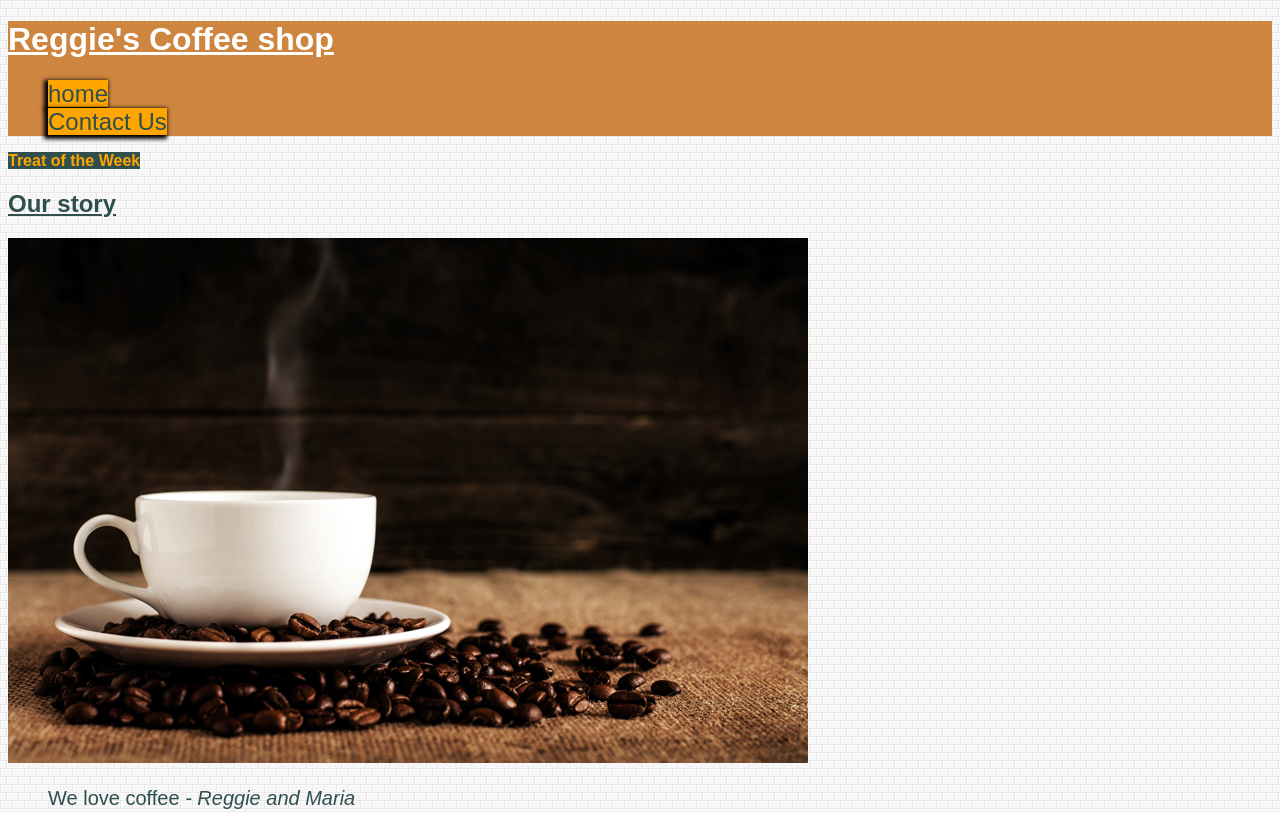
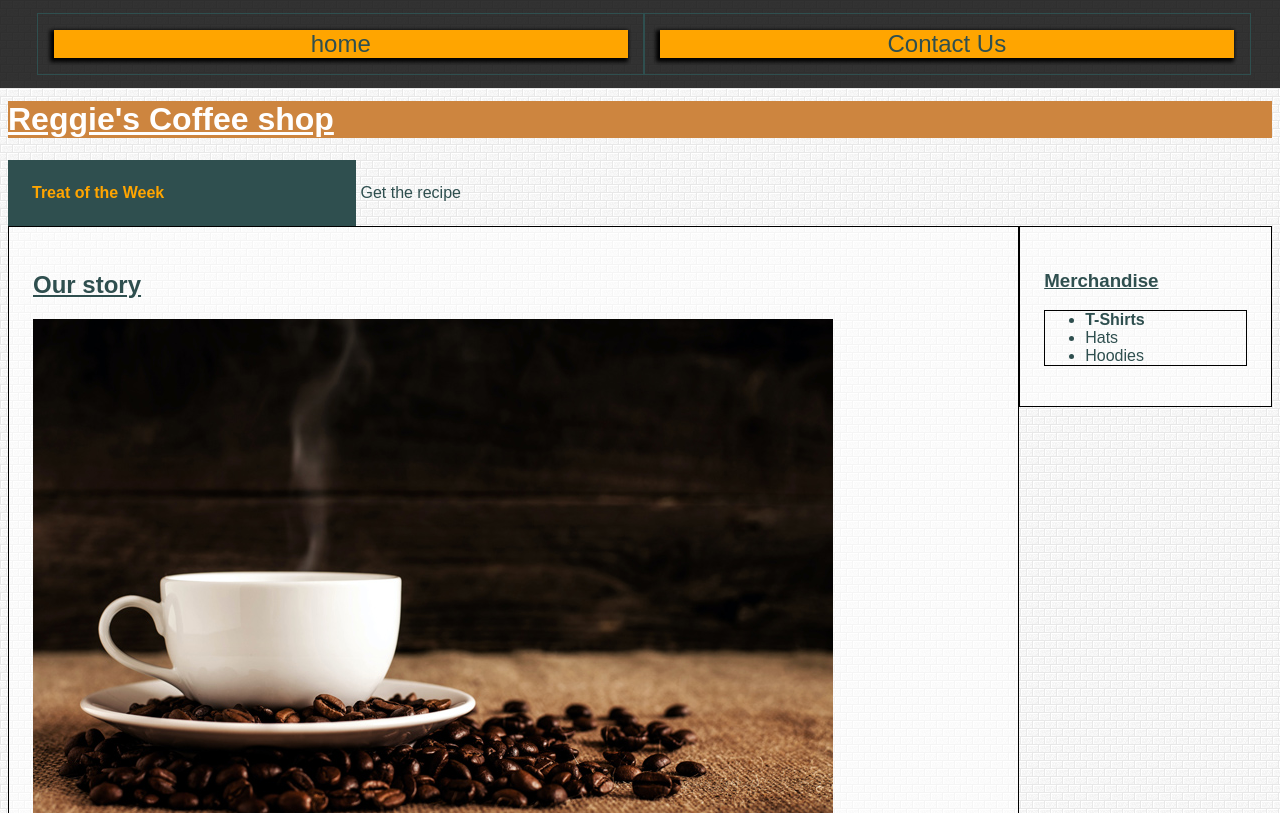
Before and after one commit to espi0061/espi0061.github.io, a plain HTML site: page Week-7/index.html in a window 1280 px wide. Shown: the top 813 px of the page. Drawn offline with Linux system fonts and the light colour scheme.

Commit message:
adding week 7 demo

```diff
--- a/Week-7/css/main.css
+++ b/Week-7/css/main.css
@@ -6,6 +6,11 @@ body {
     color: darkslategrey;
     font-family: Arial, Helvetica, sans-serif;
     background-image: url("../images/white_brick_wall.png");
+    padding-top: 4.5em;
+}
+
+img {
+    max-width: 100%;
 }
 
 H1 {
@@ -29,19 +34,62 @@ nav ul {
     list-style: none;
 }
 
+/* EX 1 - Display and Box sizing */
+nav ul li {
+    display: inline-block;
+    width: 49%;
+    padding: 1em;
+    box-sizing: border-box;
+    border: 1px solid;
+    margin: -3px;
+}
+
 /* descendant selector - multiple levels */
 nav ul a {
     color: darkslategray;
     text-decoration: none;
     font-size: 1.5rem;
     /* 1.5 x 16px = 24px (we use rem to be more dynamic */
+    display: block;
+    text-align: center;
 }
 
 /* class name selector */
 .orange_link {
+    display: inline-block;
+    padding: 1.5em;
+    width: 300px;
     background-color: darkslategray;
     color: orange;
     text-decoration: none;
+    clear: both;
+}
+
+/* float */
+
+article,
+aside {
+    width: 80%;
+    background-color: rgba(255, 255, 255, .6);
+    border: 1px solid black;
+    padding: 1.5em;
+    box-sizing: border-box;
+    float: left;
+}
+
+aside {
+    width: 20%;
+}
+
+section {
+    /* clearing the float */
+    clear: both;
+}
+
+.orange_link.large_text{
+    position: absolute;
+    right:0;
+    bottom: 0;
 }
 
 #treatofweek {
@@ -54,12 +102,14 @@ nav ul a {
     /* background-size: contain; */
     color: #fff;
     font-size: 1.5rem;
-    padding: 1em;
+    padding: 1em 1em 3em 1em;
     /* 1 x 1.5rem = 1 x 1.5 x 16px = 24px */
     /* font-size: 24px;
     padding: 20px; */
     width: 50%;
+    position: relative;
 }
+
 #treatofweek dl ul li {
     background-color: transparent;
 }
@@ -100,6 +150,16 @@ a[href="#treatofweek"] {
 
 /* Using Pseudo Classes */
 /* Styling Navigation */
+
+nav {
+    position: fixed;
+    top: 0;
+    left: 0;
+    z-index: 999;
+    width: 100%;
+    background-color: rgba(0, 0, 0, .8);
+}
+
 /* LoVe HAte */
 
 nav ul a,
--- a/Week-7/index.html
+++ b/Week-7/index.html
@@ -25,7 +25,7 @@
     </header>
     <main>
         <!-- adding an on page link -->
-        <a href="#treatofweek" class="orange_link">Treat of the Week</a>
+        <a href="#treatofweek" class="orange_link">Treat of the Week</a> Get the recipe
         <article>
             <h2>Our story</h2>
             <!-- ******* adding image****** -->
```
